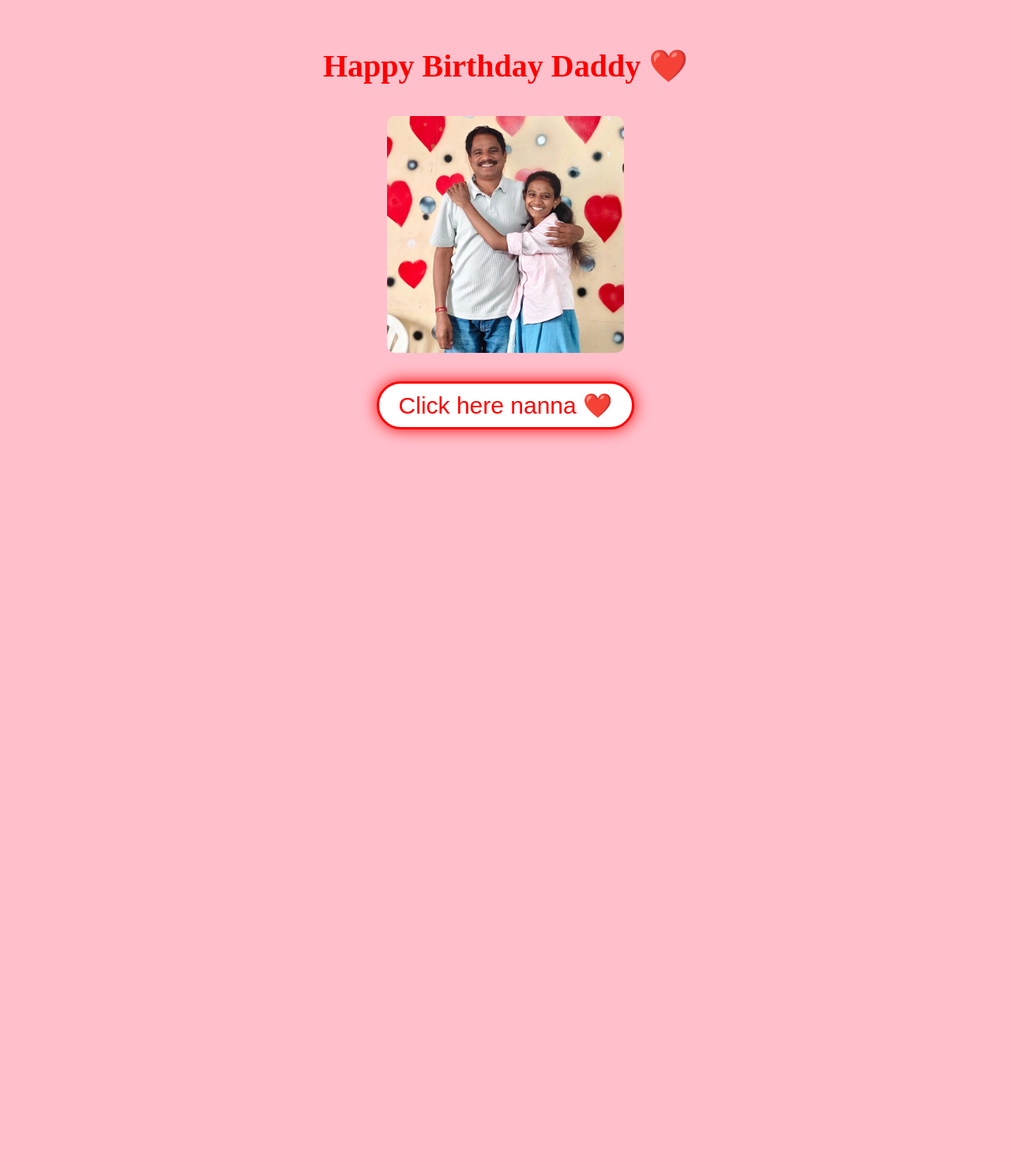
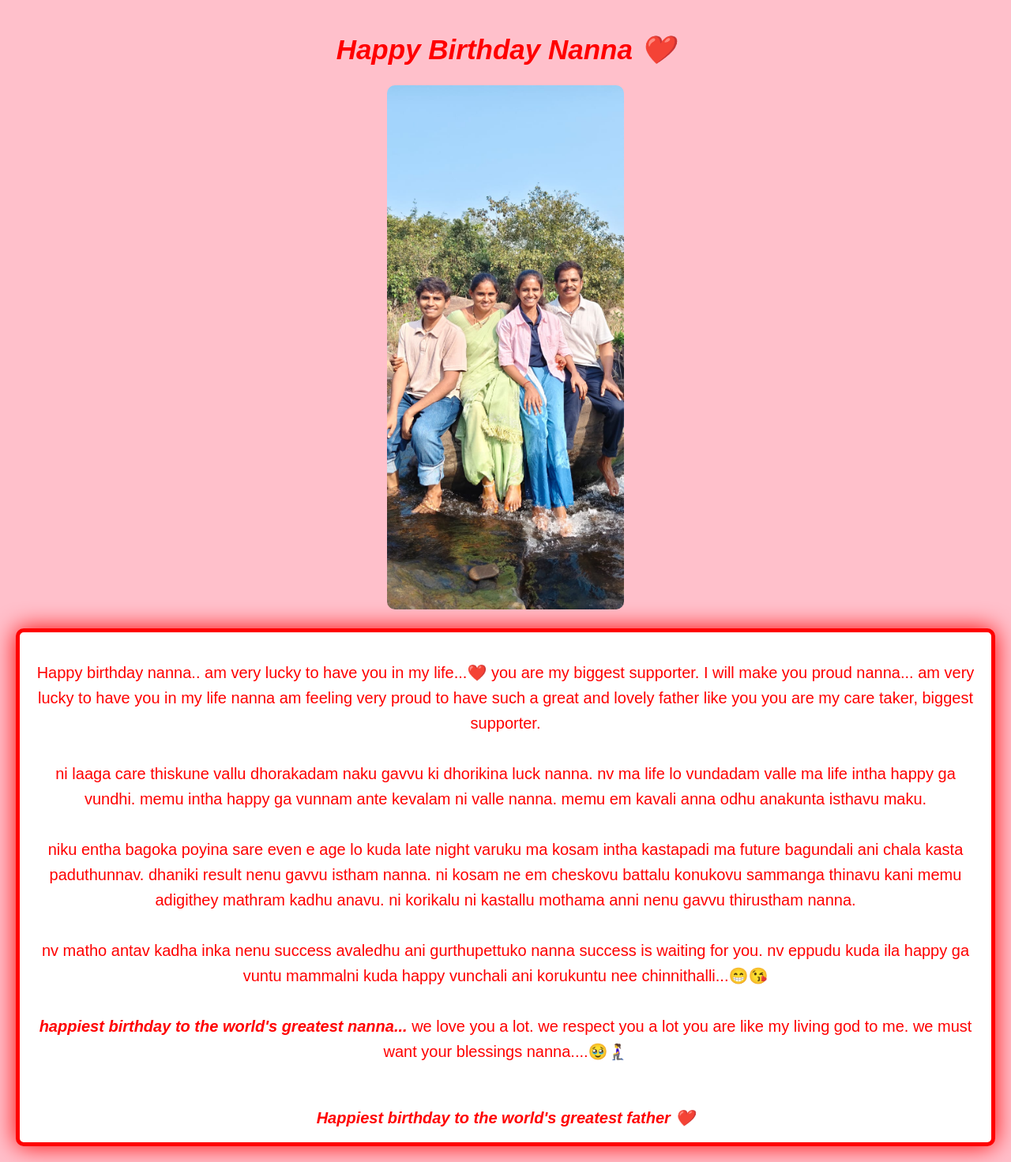
Before and after one commit to 23981a44u1-design/happy_birthday_dad1, a Flask app: page / in a window 1280 px wide. Shown: the whole page at 79% size. Before the commit the page ends 559 px from the top, so only its background shows below. Run offline with Flask 3, Linux system fonts and the light colour scheme.

Commit message:
Revise birthday wish page for Nanna
Updated the birthday greeting page with new content and styling.

```diff
--- a/vedhapro/frontend/templates/w.html
+++ b/vedhapro/frontend/templates/w.html
@@ -3,47 +3,66 @@
 <head>
     <meta charset="UTF-8">
     <meta name="viewport" content="width=device-width, initial-scale=1.0">
-    <title>welcome daddy</title>
-
+    <title>Birthday Wish</title>
     <style>
-    body{
-        font-size:25px;
+        body {
              text-align: center;
              background-color: pink;
-        margin:0;
-        padding:20px;
+             margin: 0;
+             padding: 20px;
+             font-family: sans-serif;
         }
-    img{
-        width:80%;
-        max-width:300px;
+        .container {
+            font-size: 20px;
+            border: 5px solid red;
             border-radius: 10px;
+            padding: 15px;
+            box-shadow: 0 0 30px red;
+            color: red;
+            background: white;
+            line-height: 1.6;
         }
-    button{
-        font-size:30px;
-        padding:10px 25px;
-        color:red;
-        background-color:white;
-        border-radius:50px;
-        border:3px solid red;
-        box-shadow:0 0 20px red;
-    }
-    .container{
-        margin-top: 30px;
+        img {
+            width: 80%;
+            max-width: 300px;
+            border-radius: 10px;
+            margin-bottom: 20px;
         }
     </style>
 </head>
+<body>
+    <h1 style="color:red; font-size:35px;">
+        <i>Happy Birthday Nanna ❤️</i>
+    </h1>
 
-<body>
-
-    <p style="font-size:40px; color:red;"><b>Happy Birthday Daddy ❤️</b></p>
-
-    <img src="{{ url_for('static', filename='dad1.jpg.jpeg') }}" />
+    <img src="dad2.jpg.jpeg" alt="Daddy Photo 2">
 
     <div class="container">
-        <a href="/wish">
-            <button>Click here nanna ❤️</button>
-        </a>
+        <p>
+            Happy birthday nanna.. am very lucky to have you in my life...❤️
+            you are my biggest supporter. I will make you proud nanna...
+            am very lucky to have you in my life nanna am feeling very proud to have
+            such a great and lovely father like you you are my care taker, biggest supporter.
+            <br><br>
+            ni laaga care thiskune vallu dhorakadam naku gavvu ki dhorikina luck nanna.
+            nv ma life lo vundadam valle ma life intha happy ga vundhi.
+            memu intha happy ga vunnam ante kevalam ni valle nanna.
+            memu em kavali anna odhu anakunta isthavu maku.
+            <br><br>
+            niku entha bagoka poyina sare even e age lo kuda late night varuku ma kosam intha kastapadi
+            ma future bagundali ani chala kasta paduthunnav. dhaniki result nenu gavvu istham nanna.
+            ni kosam ne em cheskovu battalu konukovu sammanga thinavu kani memu adigithey mathram kadhu anavu.
+            ni korikalu ni kastallu mothama anni nenu gavvu thirustham nanna.
+            <br><br>
+            nv matho antav kadha inka nenu success avaledhu ani gurthupettuko nanna success is waiting for you.
+            nv eppudu kuda ila happy ga vuntu mammalni kuda happy vunchali ani korukuntu nee chinnithalli...😁😘
+            <br><br>
+            <b><i>happiest birthday to the world's greatest nanna...</i></b> we love you a lot.
+            we respect you a lot you are like my living god to me.
+            we must want your blessings nanna....🥹🧎‍♀️
+        </p>
+        <br>
+        <b><i>Happiest birthday to the world's greatest father ❤️</i></b>
     </div>
-
 </body>
 </html>
```
Lines whose indentation alone changed are shown as unchanged.
